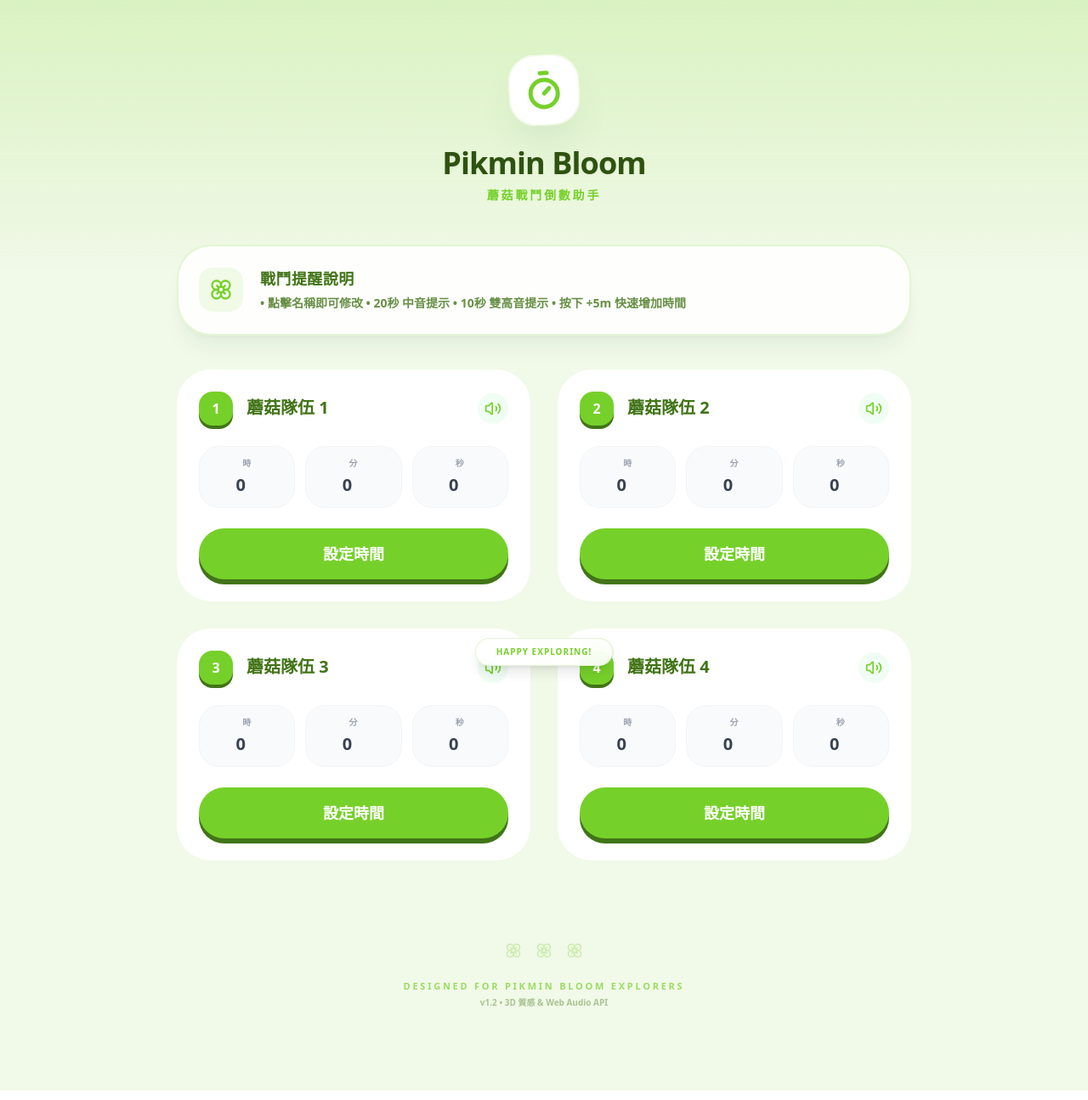
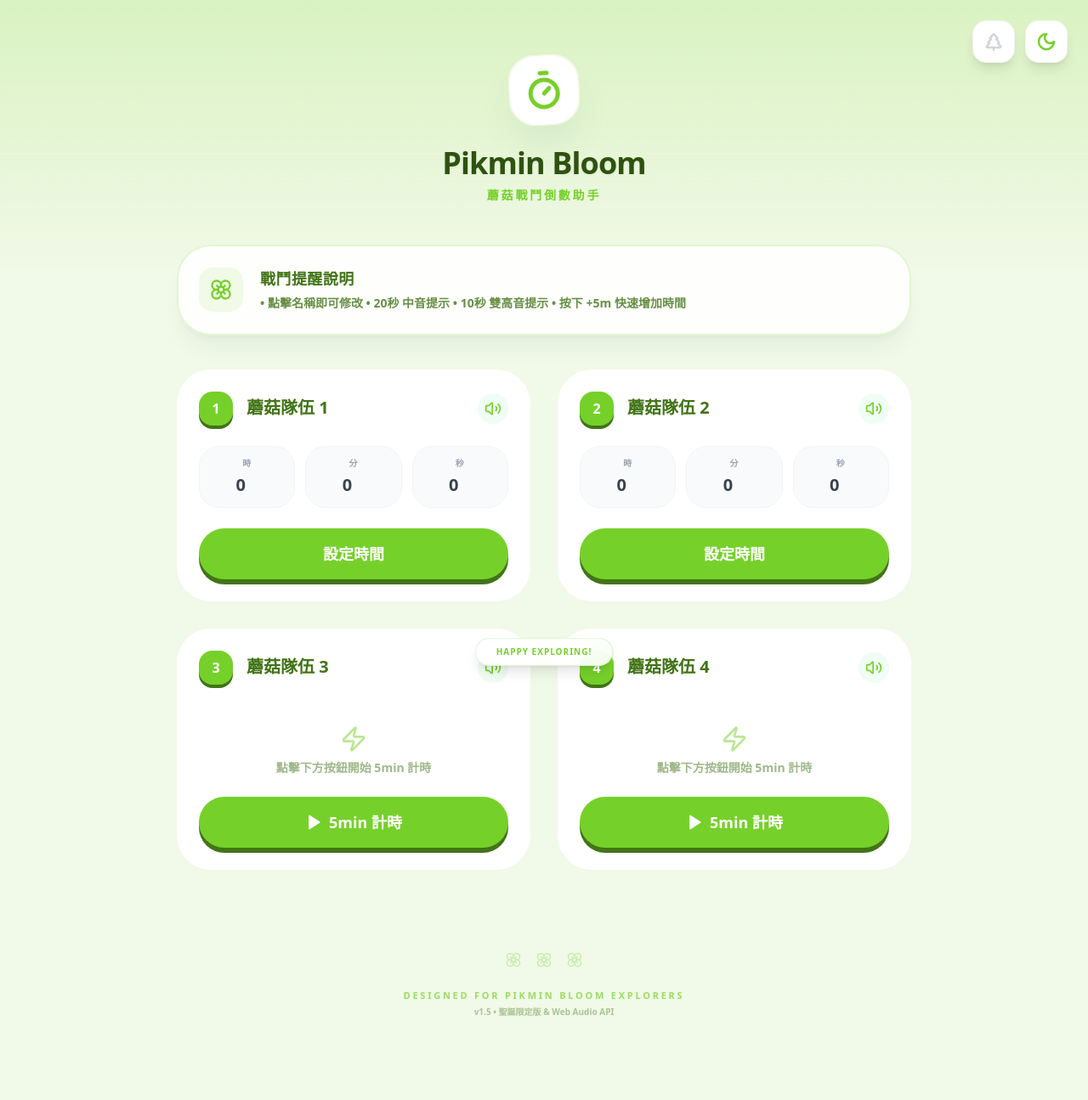
Before and after one commit to kevic0935/Pikmin, a React (Vite) app: page / in a window 1280 px wide. Shown: the whole page at 85% size. Built offline with nearby package versions, Linux system fonts and the light colour scheme.

Commit message:
版型改變 增加5min 計時器

```diff
--- a/App.tsx
+++ b/App.tsx
@@ -1,36 +1,134 @@
-import React from 'react';
-import { Timer, Flower } from 'lucide-react';
+
+import React, { useState, useEffect } from 'react';
+import { Timer, Flower, Moon, Sun, TreePine, Snowflake, Gift } from 'lucide-react';
 import MushroomTimer from './components/MushroomTimer.tsx';
 
+export type ThemeType = 'light' | 'dark' | 'christmas';
+
 export default function App() {
+  const [theme, setTheme] = useState<ThemeType>(() => {
+    if (typeof window !== 'undefined') {
+      const saved = localStorage.getItem('theme') as ThemeType;
+      return saved || 'light';
+    }
+    return 'light';
+  });
+
   const timers = [1, 2, 3, 4];
 
+  useEffect(() => {
+    document.documentElement.classList.remove('dark');
+    if (theme === 'dark') {
+      document.documentElement.classList.add('dark');
+    }
+    localStorage.setItem('theme', theme);
+  }, [theme]);
+
+  const getBgColor = () => {
+    if (theme === 'dark') return 'bg-[#0a1205]';
+    if (theme === 'christmas') return 'bg-[#fdf2f2]';
+    return 'bg-[#f1f9e8]';
+  };
+
+  const getGradient = () => {
+    if (theme === 'dark') return 'from-[#162a0c] opacity-60';
+    if (theme === 'christmas') return 'from-[#fee2e2] opacity-100';
+    return 'from-[#d9f2c1] opacity-100';
+  };
+
+  const getTitleColor = () => {
+    if (theme === 'dark') return 'text-[#d9f2c1]';
+    if (theme === 'christmas') return 'text-[#BB2528]';
+    return 'text-[#2e5210]';
+  };
+
   return (
-    <div className="min-h-screen bg-[#f1f9e8] font-sans pb-24 selection:bg-[#76d02a] selection:text-white">
+    <div className={`min-h-screen transition-colors duration-500 font-sans pb-24 selection:bg-[#76d02a] selection:text-white ${getBgColor()}`}>
+
+      {/* Theme Selection Group - Top Right */}
+      <div className="fixed top-6 right-6 z-50 flex gap-3">
+        {/* Christmas Theme Button (Left) */}
+        <button
+          onClick={() => setTheme('christmas')}
+          className={`p-3 rounded-2xl flex items-center justify-center transition-all btn-3d shadow-lg
+            ${theme === 'christmas'
+              ? 'bg-[#BB2528] text-white shadow-[0_4px_0_0_#7f1d1d] border border-white/20'
+              : (theme === 'dark'
+                  ? 'bg-[#162a0c] text-[#76d02a]/40 shadow-[0_4px_0_0_#050a02] border border-[#76d02a]/10 hover:text-[#76d02a]'
+                  : 'bg-white text-gray-300 shadow-[0_4px_0_0_#e2e8f0] border border-gray-100 hover:text-[#BB2528]')
+            }`}
+          aria-label="Christmas theme"
+        >
+          <TreePine size={24} strokeWidth={2.5} />
+        </button>
+
+        {/* Light/Dark Toggle Button (Right) */}
+        <button
+          onClick={() => setTheme(theme === 'dark' ? 'light' : 'dark')}
+          className={`p-3 rounded-2xl flex items-center justify-center transition-all btn-3d shadow-lg
+            ${theme === 'dark'
+              ? 'bg-[#162a0c] text-[#76d02a] shadow-[0_4px_0_0_#050a02] border border-[#76d02a]/20'
+              : (theme === 'christmas'
+                  ? 'bg-white text-gray-300 shadow-[0_4px_0_0_#e2e8f0] border border-gray-100 hover:text-[#76d02a]'
+                  : 'bg-white text-[#76d02a] shadow-[0_4px_0_0_#e2e8f0] border border-[#76d02a]/10')
+            }`}
+          aria-label="Toggle Light/Dark mode"
+        >
+          {theme === 'dark' ? <Sun size={24} strokeWidth={2.5} /> : <Moon size={24} strokeWidth={2.5} />}
+        </button>
+      </div>
+
       {/* Decorative Background Gradient */}
-      <div className="fixed top-0 left-0 w-full h-80 bg-gradient-to-b from-[#d9f2c1] to-transparent pointer-events-none" />
+      <div className={`fixed top-0 left-0 w-full h-80 pointer-events-none transition-all duration-700 bg-gradient-to-b to-transparent ${getGradient()}`} />
+
+      {/* Floating Snowflakes for Christmas */}
+      {theme === 'christmas' && (
+        <div className="fixed inset-0 pointer-events-none overflow-hidden opacity-20">
+          <Snowflake className="absolute top-10 left-[10%] animate-bounce text-[#BB2528]" size={20} />
+          <Snowflake className="absolute top-40 left-[80%] animate-pulse text-[#165B33]" size={30} />
+          <Snowflake className="absolute top-80 left-[30%] animate-bounce text-[#BB2528]" size={15} />
+        </div>
+      )}
 
       <div className="relative max-w-4xl mx-auto px-4 pt-16">
         {/* Header Section */}
         <header className="mb-12 text-center">
-          <div className="inline-flex p-4 bg-white rounded-[2rem] shadow-2xl shadow-green-900/10 mb-6 transform -rotate-3 border-2 border-[#76d02a]/10">
-            <Timer size={48} strokeWidth={2.5} className="text-[#76d02a]" />
+          <div className={`inline-flex p-4 rounded-[2rem] shadow-2xl mb-6 transform -rotate-3 border-2 transition-all duration-500
+            ${theme === 'dark'
+              ? 'bg-[#162a0c] border-[#76d02a]/30 shadow-black/40'
+              : theme === 'christmas'
+              ? 'bg-white border-[#BB2528]/30 shadow-red-900/10'
+              : 'bg-white border-[#76d02a]/10 shadow-green-900/10'
+            }`}>
+            {theme === 'christmas' ? (
+              <TreePine size={48} strokeWidth={2.5} className="text-[#165B33]" />
+            ) : (
+              <Timer size={48} strokeWidth={2.5} className="text-[#76d02a]" />
+            )}
           </div>
-          <h1 className="text-4xl font-extrabold text-[#2e5210] tracking-tight mb-2 drop-shadow-sm">
+          <h1 className={`text-4xl font-extrabold tracking-tight mb-2 drop-shadow-sm transition-colors duration-500 ${getTitleColor()}`}>
             Pikmin Bloom
           </h1>
-          <p className="text-[#76d02a] font-extrabold text-sm uppercase tracking-[0.2em]">
-            蘑菇戰鬥倒數助手
+          <p className={`${theme === 'christmas' ? 'text-[#165B33]' : 'text-[#76d02a]'} font-extrabold text-sm uppercase tracking-[0.2em]`}>
+            {theme === 'christmas' ? '聖誕節限定版 🎄' : '蘑菇戰鬥倒數助手'}
           </p>
         </header>
 
         {/* Information/Instruction Card */}
-        <div className="bg-white/90 backdrop-blur-md border-2 border-[#76d02a]/20 p-6 rounded-[2.5rem] mb-10 flex gap-5 items-center shadow-xl shadow-green-900/5">
-          <div className="p-3 bg-[#76d02a]/10 rounded-2xl flex-shrink-0">
-            <Flower className="text-[#76d02a]" size={28} />
+        <div className={`backdrop-blur-md border-2 p-6 rounded-[2.5rem] mb-10 flex gap-5 items-center shadow-xl transition-all duration-500
+          ${theme === 'dark'
+            ? 'bg-[#162a0c]/90 border-[#76d02a]/30 shadow-black/20 text-[#d9f2c1]'
+            : theme === 'christmas'
+            ? 'bg-white/90 border-[#BB2528]/20 shadow-red-900/5 text-[#7f1d1d]'
+            : 'bg-white/90 border-[#76d02a]/20 shadow-green-900/5 text-[#417417]'
+          }`}>
+          <div className={`p-3 rounded-2xl flex-shrink-0 ${theme === 'christmas' ? 'bg-[#BB2528]/10' : 'bg-[#76d02a]/10'}`}>
+            {theme === 'christmas' ? <Gift className="text-[#BB2528]" size={28} /> : <Flower className="text-[#76d02a]" size={28} />}
           </div>
-          <div className="text-[#417417]">
-            <p className="font-black text-lg mb-1 tracking-wide">戰鬥提醒說明</p>
+          <div>
+            <p className={`font-black text-lg mb-1 tracking-wide ${theme === 'christmas' ? 'text-[#BB2528]' : (theme === 'dark' ? 'text-[#76d02a]' : '')}`}>
+              {theme === 'christmas' ? '聖誕活動提醒' : '戰鬥提醒說明'}
+            </p>
             <p className="text-sm font-semibold opacity-80 leading-relaxed">
               • 點擊名稱即可修改 • 20秒 中音提示 • 10秒 雙高音提示 • 按下 +5m 快速增加時間
             </p>
@@ -40,32 +138,48 @@ export default function App() {
         {/* Timers Grid */}
         <div className="grid grid-cols-1 sm:grid-cols-2 gap-8">
           {timers.map(num => (
-            <MushroomTimer key={num} id={num} />
+            <MushroomTimer key={num} id={num} theme={theme} />
           ))}
         </div>
 
         {/* Footer Branding */}
         <footer className="mt-24 text-center">
           <div className="flex justify-center gap-4 mb-6 opacity-30">
-             <Flower size={20} className="text-[#76d02a]" />
-             <Flower size={20} className="text-[#76d02a]" />
-             <Flower size={20} className="text-[#76d02a]" />
+             {theme === 'christmas' ? (
+               <>
+                <TreePine size={20} className="text-[#165B33]" />
+                <Snowflake size={20} className="text-[#BB2528]" />
+                <TreePine size={20} className="text-[#165B33]" />
+               </>
+             ) : (
+               <>
+                <Flower size={20} className="text-[#76d02a]" />
+                <Flower size={20} className="text-[#76d02a]" />
+                <Flower size={20} className="text-[#76d02a]" />
+               </>
+             )}
           </div>
           <div className="space-y-1">
-            <p className="text-[#76d02a]/70 text-[11px] font-black tracking-[0.25em] uppercase">
+            <p className={`${theme === 'christmas' ? 'text-[#BB2528]/70' : 'text-[#76d02a]/70'} text-[11px] font-black tracking-[0.25em] uppercase`}>
               Designed for Pikmin Bloom Explorers
             </p>
-            <p className="text-[#417417]/40 text-[10px] font-bold">
-              v1.2 • 3D 質感 & Web Audio API
+            <p className={`text-[10px] font-bold transition-colors duration-500 ${theme === 'dark' ? 'text-[#76d02a]/40' : (theme === 'christmas' ? 'text-[#BB2528]/40' : 'text-[#417417]/40')}`}>
+              v1.5 • 聖誕限定版 & Web Audio API
             </p>
           </div>
         </footer>
       </div>
 
-      {/* Persistent Call-to-Action / Status Bar (optional visual element) */}
+      {/* Persistent Status Bar */}
       <div className="fixed bottom-0 left-0 w-full p-4 flex justify-center pointer-events-none">
-        <div className="bg-white/90 backdrop-blur-md px-6 py-2 rounded-full border border-[#76d02a]/20 shadow-lg text-[10px] font-black text-[#76d02a] tracking-widest uppercase">
-          Happy Exploring!
+        <div className={`backdrop-blur-md px-6 py-2 rounded-full border shadow-lg text-[10px] font-black tracking-widest uppercase transition-all duration-500
+          ${theme === 'dark'
+            ? 'bg-[#162a0c]/90 border-[#76d02a]/30 text-[#76d02a]'
+            : theme === 'christmas'
+            ? 'bg-[#BB2528]/90 border-[#BB2528]/20 text-white'
+            : 'bg-white/90 border-[#76d02a]/20 text-[#76d02a]'
+          }`}>
+          {theme === 'christmas' ? 'Merry Christmas!' : 'Happy Exploring!'}
         </div>
       </div>
     </div>
--- a/components/MushroomTimer.tsx
+++ b/components/MushroomTimer.tsx
@@ -1,12 +1,15 @@
+
 import React, { useState, useEffect, useRef } from 'react';
-import { Play, Square, RotateCcw, Plus, BellRing, Volume2, VolumeX, Edit2 } from 'lucide-react';
+import { Play, Square, RotateCcw, Plus, BellRing, Volume2, VolumeX, Edit2, Gift, Snowflake, Zap } from 'lucide-react';
 import { playSound } from '../utils/audio.ts';
+import { ThemeType } from '../App.tsx';
 
 interface MushroomTimerProps {
   id: number;
+  theme?: ThemeType;
 }
 
-const MushroomTimer: React.FC<MushroomTimerProps> = ({ id }) => {
+const MushroomTimer: React.FC<MushroomTimerProps> = ({ id, theme = 'light' }) => {
   const [teamName, setTeamName] = useState(`蘑菇隊伍 ${id}`);
   const [hours, setHours] = useState<string>('0');
   const [minutes, setMinutes] = useState<string>('0');
@@ -15,8 +18,10 @@ const MushroomTimer: React.FC<MushroomTimerProps> = ({ id }) => {
   const [isRunning, setIsRunning] = useState(false);
   const [isMuted, setIsMuted] = useState(false);
 
-  // Fix for NodeJS namespace error: Use ReturnType<typeof setInterval>
   const timerRef = useRef<ReturnType<typeof setInterval> | null>(null);
+
+  // Special behavior for Team 3 and 4
+  const isQuickStartTeam = id === 3 || id === 4;
 
   const handleSetTime = () => {
     const h = parseInt(hours) || 0;
@@ -28,10 +33,14 @@ const MushroomTimer: React.FC<MushroomTimerProps> = ({ id }) => {
     }
   };
 
+  const handleQuickStart = () => {
+    setTimeLeft(300); // 5 minutes
+    setIsRunning(true);
+  };
+
   const addFiveMinutes = () => {
     const newTime = timeLeft + 300;
     setTimeLeft(newTime);
-    // Sync inputs back just in case they are looking at them
     setHours(Math.floor(newTime / 3600).toString());
     setMinutes(Math.floor((newTime % 3600) / 60).toString());
     setSeconds((newTime % 60).toString());
@@ -88,61 +97,90 @@ const MushroomTimer: React.FC<MushroomTimerProps> = ({ id }) => {
   };
 
   const getCardStyle = () => {
-    if (timeLeft === 0 && !isRunning) return 'bg-white border-transparent';
-    if (timeLeft <= 10 && timeLeft > 0) return 'bg-red-50 border-red-300 animate-pulse ring-4 ring-red-200';
-    if (timeLeft <= 20 && timeLeft > 0) return 'bg-orange-50 border-orange-300 ring-4 ring-orange-100';
+    if (timeLeft === 0 && !isRunning) {
+        if (theme === 'dark') return 'bg-[#162a0c] border-[#76d02a]/10 shadow-black/40';
+        if (theme === 'christmas') return 'bg-white border-[#BB2528]/20 shadow-red-900/5';
+        return 'bg-white border-transparent shadow-green-900/5';
+    }
+    if (timeLeft <= 10 && timeLeft > 0) return 'bg-red-50 dark:bg-red-950/30 border-red-300 animate-pulse ring-4 ring-red-200 dark:ring-red-900/40';
+    if (timeLeft <= 20 && timeLeft > 0) return 'bg-orange-50 dark:bg-orange-950/20 border-orange-300 ring-4 ring-orange-100 dark:ring-orange-900/20';
+
+    if (theme === 'dark') return 'bg-[#162a0c] border-[#76d02a]/10 shadow-black/40';
+    if (theme === 'christmas') return 'bg-white border-[#BB2528]/10 shadow-xl shadow-red-900/5';
     return 'bg-white border-transparent shadow-xl shadow-green-900/5';
+  };
+
+  const getTeamLabelColor = () => {
+    if (theme === 'dark') return 'text-[#d9f2c1]';
+    if (theme === 'christmas') return 'text-[#BB2528]';
+    return 'text-[#417417]';
   };
 
   return (
     <div className={`p-6 rounded-[2.5rem] border-2 transition-all duration-500 ${getCardStyle()} ${isRunning ? 'scale-[1.02]' : 'scale-100'}`}>
       <div className="flex justify-between items-center mb-6">
         <div className="flex items-center gap-3 flex-1 mr-2">
-          <div className="w-10 h-10 shrink-0 bg-[#76d02a] rounded-2xl flex items-center justify-center text-white font-black shadow-[0_4px_0_0_#417417]">
-            {id}
+          <div className={`w-10 h-10 shrink-0 rounded-2xl flex items-center justify-center text-white font-black shadow-[0_4px_0_0] transition-all duration-500
+            ${theme === 'christmas' ? 'bg-[#BB2528] shadow-[#7f1d1d]' : 'bg-[#76d02a] shadow-[#417417]'}`}>
+            {theme === 'christmas' ? <Snowflake size={18} /> : id}
           </div>
           <div className="relative flex-1 group">
             <input
               type="text"
               value={teamName}
               onChange={(e) => setTeamName(e.target.value)}
-              className="w-full bg-transparent border-b-2 border-transparent hover:border-[#76d02a]/30 focus:border-[#76d02a] focus:outline-none text-xl font-black text-[#417417] py-0.5 px-1 transition-all"
+              className={`w-full bg-transparent border-b-2 border-transparent hover:border-current focus:border-current focus:outline-none text-xl font-black py-0.5 px-1 transition-all
+                ${getTeamLabelColor()}`}
               placeholder="輸入隊伍名稱..."
             />
-            <Edit2 size={14} className="absolute right-0 top-1/2 -translate-y-1/2 text-[#76d02a] opacity-0 group-hover:opacity-50 pointer-events-none" />
+            <Edit2 size={14} className={`absolute right-0 top-1/2 -translate-y-1/2 opacity-0 group-hover:opacity-50 pointer-events-none ${theme === 'christmas' ? 'text-[#BB2528]' : 'text-[#76d02a]'}`} />
           </div>
         </div>
 
         <button
           onClick={() => setIsMuted(!isMuted)}
-          className={`p-2 rounded-full transition-all ${isMuted ? 'text-gray-400 bg-gray-100' : 'text-[#76d02a] bg-green-50 active:scale-90'}`}
+          className={`p-2 rounded-full transition-all ${isMuted ? 'text-gray-400 bg-gray-100 dark:bg-[#233b15]' : (theme === 'christmas' ? 'text-[#BB2528] bg-red-50' : 'text-[#76d02a] bg-green-50 dark:bg-[#233b15]/50')} active:scale-90`}
         >
           {isMuted ? <VolumeX size={20} /> : <Volume2 size={20} />}
         </button>
       </div>
 
       {!isRunning && timeLeft === 0 ? (
+        <>
+          {isQuickStartTeam ? (
+            <div className={`text-center py-6 flex flex-col items-center justify-center gap-2 opacity-50`}>
+               <Zap className={`${theme === 'christmas' ? 'text-[#BB2528]' : 'text-[#76d02a]'}`} size={32} />
+               <p className={`text-sm font-black ${theme === 'christmas' ? 'text-[#BB2528]' : 'text-[#417417]'}`}>點擊下方按鈕開始 5min 計時</p>
+            </div>
+          ) : (
             <div className="grid grid-cols-3 gap-3 mb-6">
               {[
                 { label: '時', value: hours, setter: setHours },
                 { label: '分', value: minutes, setter: setMinutes },
                 { label: '秒', value: seconds, setter: setSeconds }
               ].map((item, i) => (
-            <div key={i} className="bg-gray-50 p-3 rounded-[1.5rem] border border-gray-100">
-              <label className="block text-center text-[10px] font-extrabold text-gray-400 uppercase tracking-widest mb-1">{item.label}</label>
+                <div key={i} className={`p-3 rounded-[1.5rem] border transition-colors duration-500
+                  ${theme === 'dark' ? 'bg-[#233b15] border-[#76d02a]/10' : (theme === 'christmas' ? 'bg-red-50/50 border-red-100' : 'bg-gray-50 border-gray-100')}`}>
+                  <label className={`block text-center text-[10px] font-extrabold uppercase tracking-widest mb-1
+                    ${theme === 'dark' ? 'text-[#76d02a]/40' : (theme === 'christmas' ? 'text-[#BB2528]/40' : 'text-gray-400')}`}>
+                    {item.label}
+                  </label>
                   <input
                     type="number"
                     value={item.value}
                     onChange={(e) => item.setter(e.target.value)}
-                className="w-full bg-transparent text-xl font-black text-center text-gray-700 outline-none"
+                    className={`w-full bg-transparent text-xl font-black text-center outline-none ${theme === 'dark' ? 'text-[#d9f2c1]' : (theme === 'christmas' ? 'text-[#BB2528]' : 'text-gray-700')}`}
                     placeholder="0"
                   />
                 </div>
               ))}
             </div>
+          )}
+        </>
       ) : (
         <div className="text-center py-6">
-          <span className={`text-5xl md:text-6xl font-mono font-black tracking-tight ${timeLeft <= 20 ? 'text-red-500' : 'text-[#2e5210]'}`}>
+          <span className={`text-5xl md:text-6xl font-mono font-black tracking-tight transition-colors duration-500
+            ${timeLeft <= 20 ? 'text-red-500' : (theme === 'dark' || theme === 'christmas' ? (theme === 'christmas' ? 'text-[#BB2528]' : 'text-[#d9f2c1]') : 'text-[#2e5210]')}`}>
             {formatTime(timeLeft)}
           </span>
         </div>
@@ -151,29 +189,36 @@ const MushroomTimer: React.FC<MushroomTimerProps> = ({ id }) => {
       <div className="flex flex-col gap-3">
         {!isRunning && timeLeft === 0 ? (
           <button
-            onClick={handleSetTime}
-            className="w-full bg-[#76d02a] hover:bg-[#86e03a] text-white py-4 rounded-full font-black text-lg btn-3d shadow-[0_6px_0_0_#417417]"
+            onClick={isQuickStartTeam ? handleQuickStart : handleSetTime}
+            className={`w-full text-white py-4 rounded-full font-black text-lg btn-3d transition-all duration-500 flex items-center justify-center gap-2
+              ${theme === 'christmas' ? 'bg-[#BB2528] hover:bg-[#d42c2c] shadow-[0_6px_0_0_#7f1d1d]' : 'bg-[#76d02a] hover:bg-[#86e03a] shadow-[0_6px_0_0_#417417]'}`}
           >
-            設定時間
+            {isQuickStartTeam ? <><Play size={20} fill="white" /> 5min 計時</> : '設定時間'}
           </button>
         ) : (
           <div className="grid grid-cols-12 gap-3">
             <button
               onClick={toggleTimer}
-              className={`col-span-6 py-4 rounded-full font-black text-sm text-white flex items-center justify-center gap-2 btn-3d ${isRunning ? 'bg-amber-500 hover:bg-amber-400 shadow-[0_6px_0_0_#b45309]' : 'bg-[#76d02a] hover:bg-[#86e03a] shadow-[0_6px_0_0_#417417]'}`}
+              className={`col-span-6 py-4 rounded-full font-black text-sm text-white flex items-center justify-center gap-2 btn-3d transition-all
+                ${isRunning
+                  ? (theme === 'christmas' ? 'bg-orange-600 hover:bg-orange-500 shadow-[0_6px_0_0_#9a3412]' : 'bg-amber-500 hover:bg-amber-400 shadow-[0_6px_0_0_#b45309]')
+                  : (theme === 'christmas' ? 'bg-[#BB2528] hover:bg-[#d42c2c] shadow-[0_6px_0_0_#7f1d1d]' : 'bg-[#76d02a] hover:bg-[#86e03a] shadow-[0_6px_0_0_#417417]')
+                }`}
             >
               {isRunning ? <Square size={18} fill="white" /> : <Play size={18} fill="white" />}
               {isRunning ? '暫停' : '繼續'}
             </button>
             <button
               onClick={addFiveMinutes}
-              className="col-span-4 bg-[#3da9fc] hover:bg-[#5dbbff] text-white py-4 rounded-full font-black text-sm shadow-[0_6px_0_0_#1b75b8] btn-3d flex items-center justify-center gap-1"
+              className={`col-span-4 text-white py-4 rounded-full font-black text-sm btn-3d flex items-center justify-center gap-1 transition-all
+                ${theme === 'christmas' ? 'bg-[#165B33] hover:bg-[#1b7a44] shadow-[0_6px_0_0_#064e3b]' : 'bg-[#3da9fc] hover:bg-[#5dbbff] shadow-[0_6px_0_0_#1b75b8]'}`}
             >
               <Plus size={18} strokeWidth={3} /> 5m
             </button>
             <button
               onClick={resetTimer}
-              className="col-span-2 bg-gray-200 hover:bg-gray-300 text-gray-500 py-4 rounded-full font-black shadow-[0_6px_0_0_#9ca3af] btn-3d flex items-center justify-center"
+              className={`col-span-2 py-4 rounded-full font-black btn-3d flex items-center justify-center transition-colors duration-500
+                ${theme === 'dark' ? 'bg-[#233b15] text-[#76d02a] shadow-[0_6px_0_0_#050a02]' : (theme === 'christmas' ? 'bg-red-100 text-[#BB2528] shadow-[0_6px_0_0_#fecaca]' : 'bg-gray-200 text-gray-500 shadow-[0_6px_0_0_#9ca3af]')}`}
             >
               <RotateCcw size={18} strokeWidth={3} />
             </button>
@@ -183,8 +228,9 @@ const MushroomTimer: React.FC<MushroomTimerProps> = ({ id }) => {
 
       {timeLeft <= 20 && timeLeft > 0 && (
         <div className="mt-4 text-center">
-            <span className="inline-flex items-center gap-2 px-4 py-2 rounded-full bg-white/70 text-xs font-black text-red-600 border border-red-200 animate-bounce shadow-sm">
-              <BellRing size={14} /> 準備出發！
+            <span className={`inline-flex items-center gap-2 px-4 py-2 rounded-full text-xs font-black border animate-bounce shadow-sm transition-all duration-500
+              ${theme === 'dark' ? 'bg-[#162a0c]/80 text-red-400 border-red-900/50' : (theme === 'christmas' ? 'bg-[#BB2528]/10 text-[#BB2528] border-[#BB2528]/20' : 'bg-white/70 text-red-600 border-red-200')}`}>
+              {theme === 'christmas' ? <Gift size={14} /> : <BellRing size={14} />} 準備出發！
             </span>
         </div>
       )}
```
Lines whose indentation alone changed are shown as unchanged.
